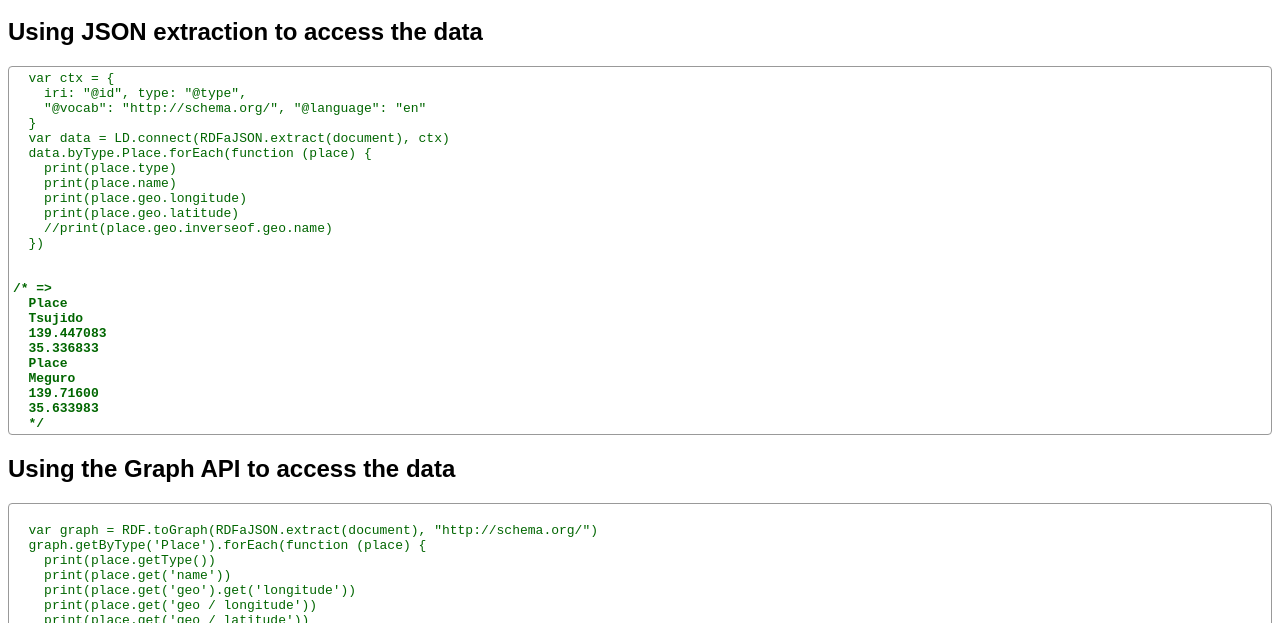
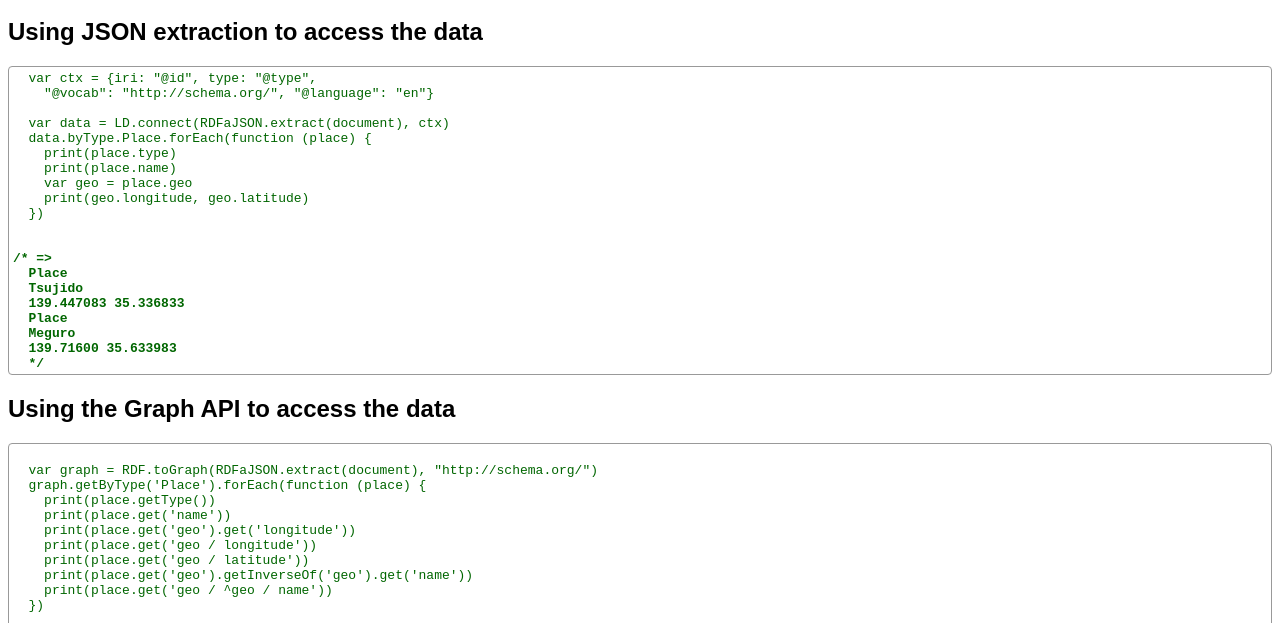
Before and after one commit to niklasl/rdfa-lab, a website with bundled scripts: page examples/rdfa-api-comparisons.html in a window 1280 px wide. Shown: the part 177-800 px from the top of the page. Built offline with nearby package versions, Linux system fonts and the light colour scheme.

Commit message:
Tweak the rdfa-api-comparisons example a little

```diff
--- a/examples/rdfa-api-comparisons.html
+++ b/examples/rdfa-api-comparisons.html
@@ -33,28 +33,24 @@
   <script src="../js/jsonld/core.js"></script>
   <script src="../js/ld.js"></script>
   <pre class="commenttest">
-  var ctx = {
-    iri: "@id", type: "@type",
-    "@vocab": "http://schema.org/", "@language": "en"
-  }
+  var ctx = {iri: "@id", type: "@type",
+    "@vocab": "http://schema.org/", "@language": "en"}
+
   var data = LD.connect(RDFaJSON.extract(document), ctx)
   data.byType.Place.forEach(function (place) {
     print(place.type)
     print(place.name)
-    print(place.geo.longitude)
-    print(place.geo.latitude)
-    //print(place.geo.inverseof.geo.name)
+    var geo = place.geo
+    print(geo.longitude, geo.latitude)
   })
 
   /* =>
   Place
   Tsujido
-  139.447083
-  35.336833
+  139.447083 35.336833
   Place
   Meguro
-  139.71600
-  35.633983
+  139.71600 35.633983
   */
 
   </pre>
```
